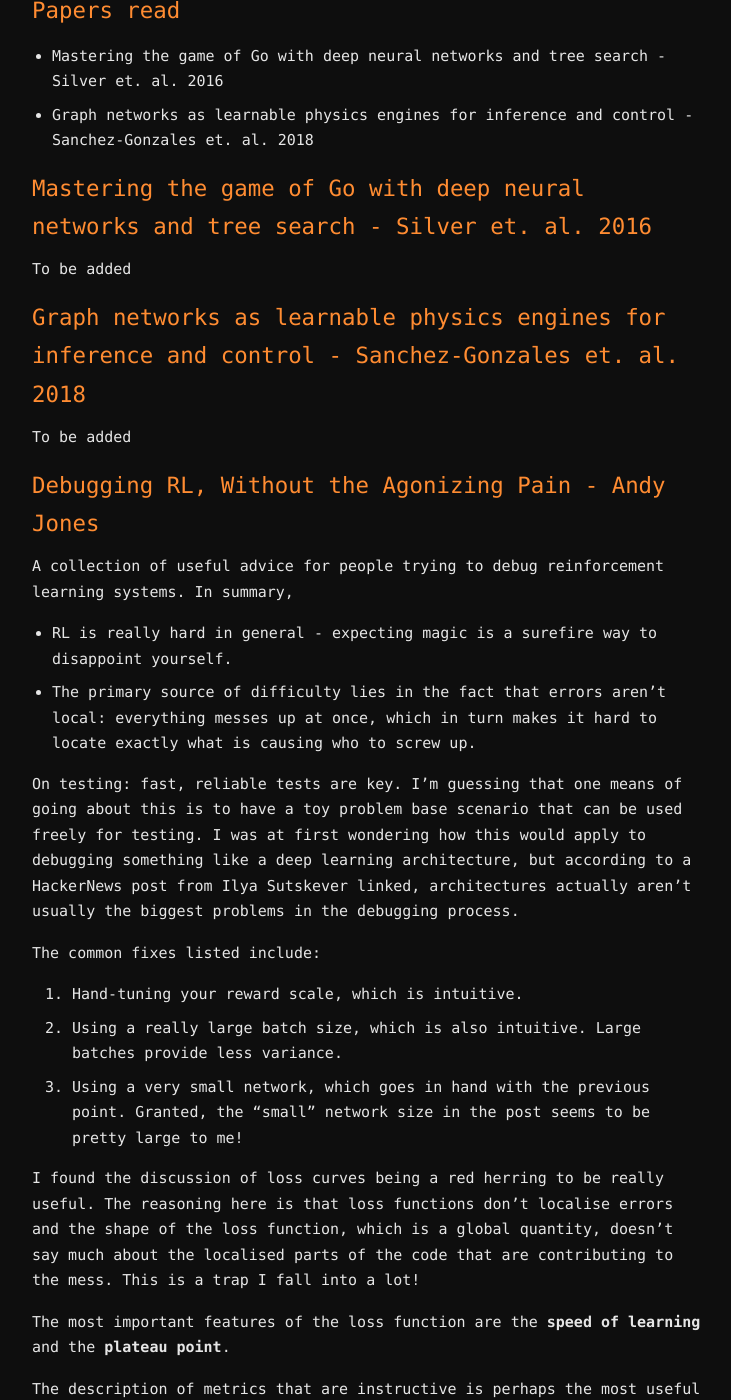
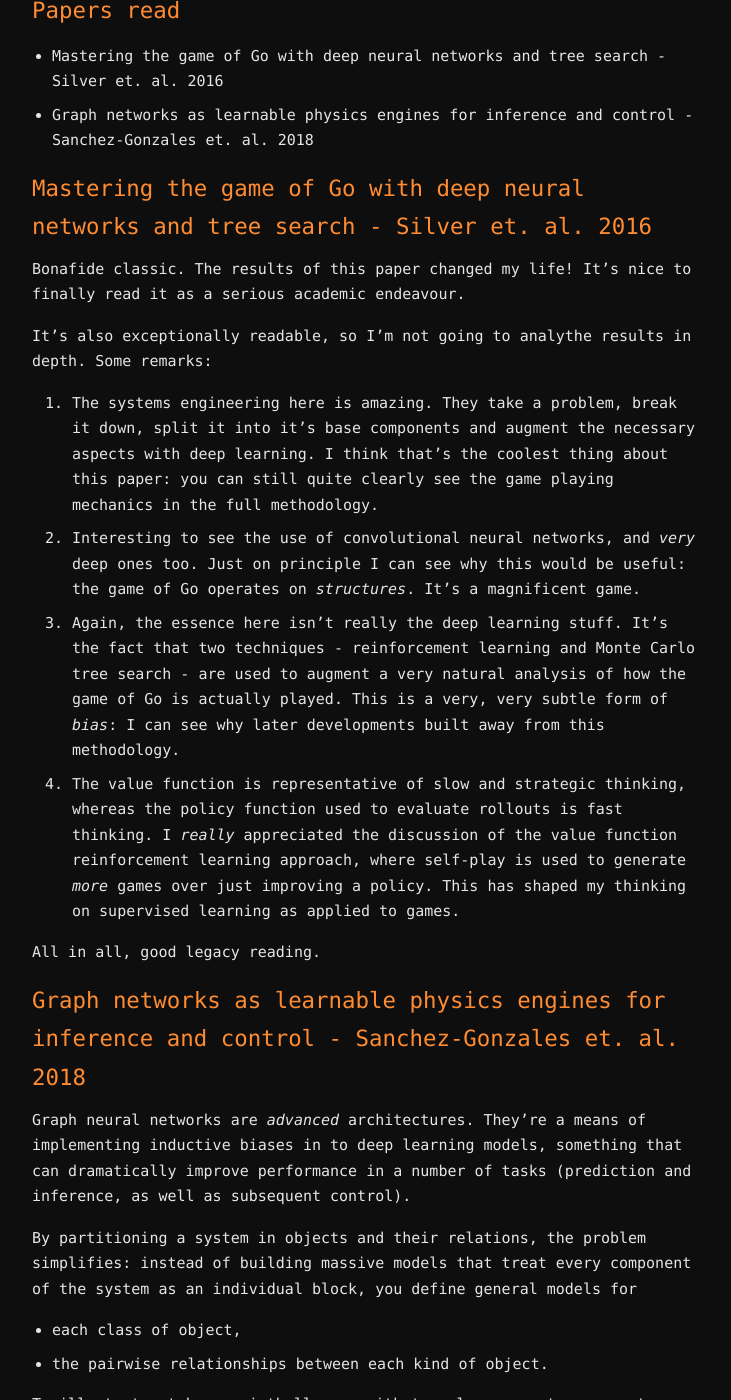
Before and after one commit to aravinthen/aravinthen.github.io, a Jekyll site: the page built from _posts/2026-01-10-literature_review.md, in a window 1280 px wide and 1400 px high, scrolled down 267 px. Shown: the whole window, without its empty margins (272-1003 px from the left). Built offline with Jekyll 4.4.1, drawn with Linux system fonts in a browser that asks for light colours; our own code applies the rules of GitHub Pages for plain Markdown files; some of the changed text lies outside the part shown.

Commit message:
literature review added

```diff
--- a/_posts/2026-01-10-literature_review.md
+++ b/_posts/2026-01-10-literature_review.md
@@ -8,10 +8,46 @@ category: literature
 * Graph networks as learnable physics engines for inference and control - Sanchez-Gonzales et. al. 2018
 
 # Mastering the game of Go with deep neural networks and tree search - Silver et. al. 2016
-To be added
+Bonafide classic. The results of this paper changed my life! It's nice to finally read it as a serious academic endeavour.
+
+It's also exceptionally readable, so I'm not going to analythe results in depth. Some remarks:
+1. The systems engineering here is amazing. They take a problem, break it down, split it into it's base components and augment the necessary aspects with deep learning. I think that's the coolest thing about this paper: you can still quite clearly see the game playing mechanics in the full methodology.
+2. Interesting to see the use of convolutional neural networks, and *very* deep ones too. Just on principle I can see why this would be useful: the game of Go operates on *structures*. It's a magnificent game.
+3. Again, the essence here isn't really the deep learning stuff. It's the fact that two techniques - reinforcement learning and Monte Carlo tree search - are used to augment a very natural analysis of how the game of Go is actually played. This is a very, very subtle form of *bias*: I can see why later developments built away from this methodology.
+4. The value function is representative of slow and strategic thinking, whereas the policy function used to evaluate rollouts is fast thinking. I *really* appreciated the discussion of the value function reinforcement learning approach, where self-play is used to generate *more* games over just improving a policy. This has shaped my thinking on supervised learning as applied to games.
+
+All in all, good legacy reading.
 
 # Graph networks as learnable physics engines for inference and control - Sanchez-Gonzales et. al. 2018
-To be added
+Graph neural networks are *advanced* architectures. They're a means of implementing inductive biases in to deep learning models, something that can dramatically improve performance in a number of tasks (prediction and inference, as well as subsequent control).
+
+By partitioning a system in objects and their relations, the problem simplifies: instead of building massive models that treat every component of the system as an individual block, you define general models for
+* each class of object,
+* the pairwise relationships between each kind of object.
+
+To illustrate, take a paintball game with ten players on two separate team. Before you'd have to build a massive model that somehow takes into account all twenty players, a bunch of environment objects (say for now, a barrier that players can use to hide behind), *as well as their interactions*. With a graph network approach,
+* define a **single** model for friendly players, enemy players and the barrier.
+* define models that represent just the different classes of interaction that can take place between the object.
+
+Overall, that's *five* models in total, related as a graph like so:
+* Player node
+* Enemy node
+* Barrier node
+* Player/Enemy - Barrier edge
+* Player - Enemy edge
+
+Significantly simpler and *way* more scalable. Say we *don't* use a graph network and just chuck all of this into a big model. What would we do if we wanted to add a new player to our game? With graphs, nothing changes. With the single model, you have to scrap it and start from scratch.
+
+Some notes:
+* The edge models allow for knowledge of disparate object to be shared between the full system.
+* The paper introduces a number of functionalities. Forward models models predict the difference between the current state and the next state. Inference models carry out system identification, which is where the unobserved properties of the system (the physics not encapsulated in the observations alone) are predicted.
+* Forward models and inference models are used in conjunction to allow for *control*. There's a very subtle balance here: system identification and control are yet another face of the exploration/exploitation conundrum.
+* GNNs outperformed quite a bit in increasingly complex systems. The effect was more pronounced when the systems had repeated subunits - I think this is to be expected.
+
+
+Interesting features:
+* The static and dynamic properties are represented as different graphs. This is interesting to me: in a sense, this is a very natural distinction to make. Looking back on state spaces in physics: positions and velocities are completely independent coordinates of each other.
+* What I found *really* interesting was that GN models were capable of zero-shot generalization... to a point. As you scale the system to a larger size the performance begins to degrade. I feel like the cause of this has to be due to new properties that emerge as a consequence of *system size*. **How the hell do you fix something like that? How do you account for the complexities that emerge at scale?**.
 
 # [Debugging RL, Without the Agonizing Pain](https://andyljones.com/posts/rl-debugging.html?utm_source=chatgpt.com) - Andy Jones
 A collection of useful advice for people trying to debug reinforcement learning systems. In summary,
@@ -25,7 +61,7 @@ The common fixes listed include:
 2. Using a really large batch size, which is also intuitive. Large batches provide less variance.
 3. Using a very small network, which goes in hand with the previous point. Granted, the "small" network size in the post seems to be pretty large to me!
 
-I found the discussion of loss curves being a red herring to be really useful. The reasoning here is that loss functions don't localise errors and the shape of the loss function, which is a global quantity, doesn't say much about the localised parts of the code that are contributing to the mess. This is a trap I fall into a lot!
+I found the discussion of loss curves being a red herring to be really useful. The reasoning here is that loss functions don't localise errors and the shape of the loss function, which is a global quantity, doesn't say much about the localised parts of the code that are contributing to the mess. This is a trap I fall into frequently.
 
 The most important features of the loss function are the **speed of learning** and the **plateau point**.
 
```
Also changed, not shown: _log/2026-01-03-post2.md (+2 -3 lines), 1 other file.
